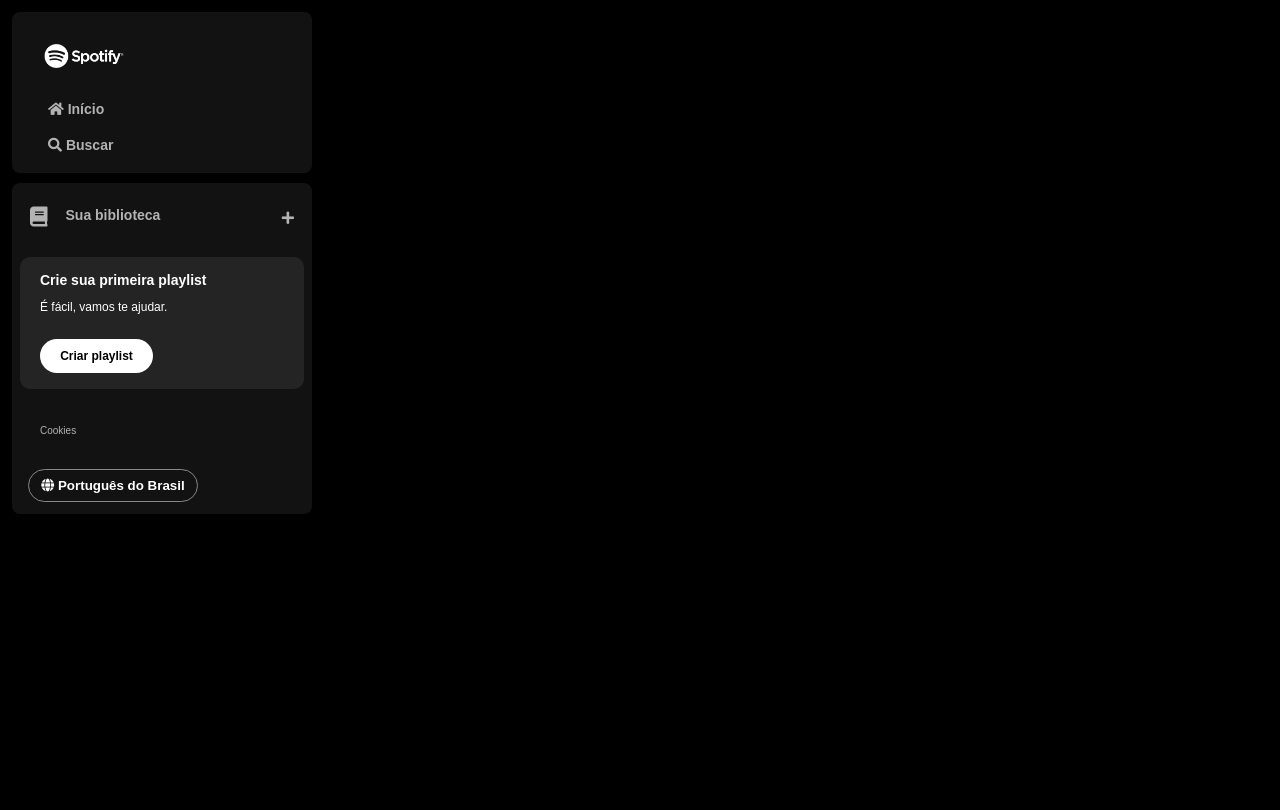
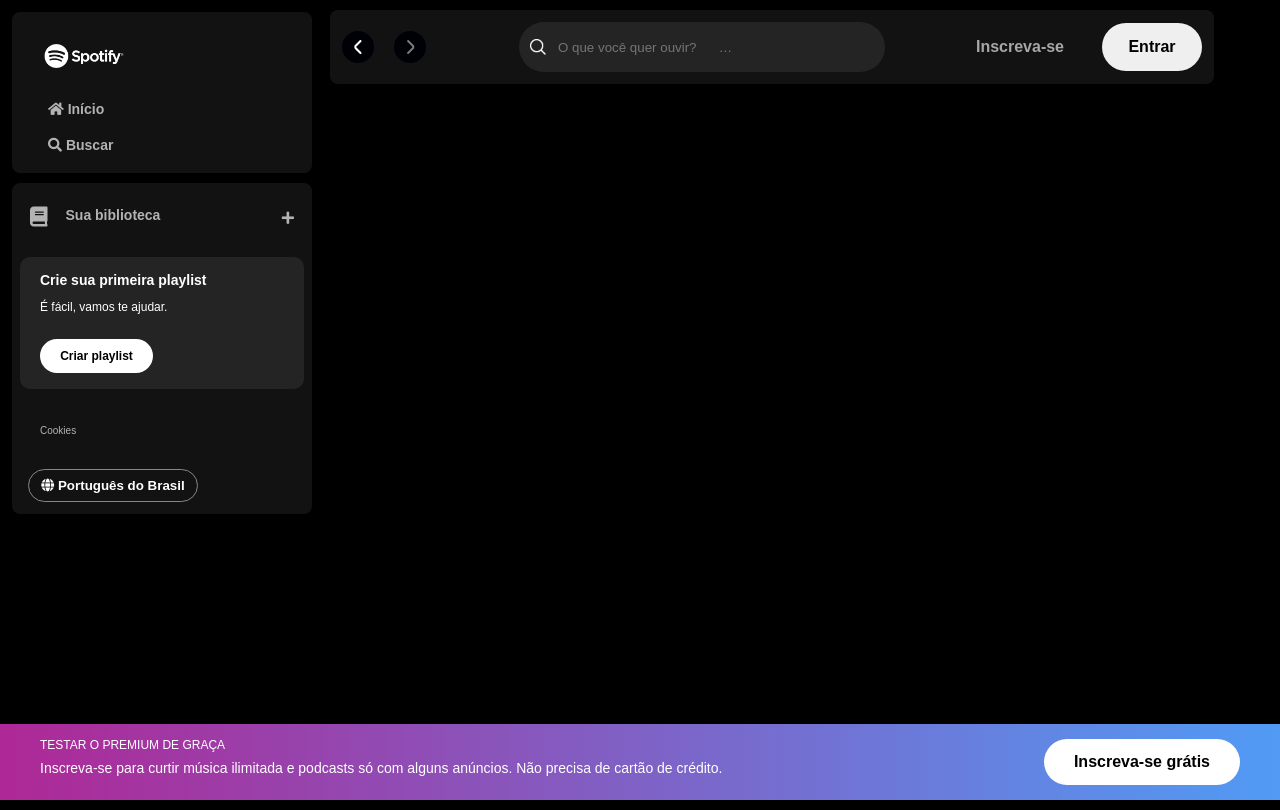
Before and after one commit to liviaalmeidamarins/SpotifyImers-oAlura, a plain HTML site: page index.html in a window 1280 px wide. Drawn offline with Linux system fonts and the light colour scheme.

Commit message:
Criando o FOOTER e o HEADER

```diff
--- a/index.html
+++ b/index.html
@@ -6,6 +6,7 @@
     <meta name="viewport" content="width=device-width, initial-scale=1.0">
     <title>Spotify Imersão</title>
     <link rel="stylesheet" href="src/styles/reset.css">
+    <link rel="stylesheet" href="src/styles/main-content.css">
     <link rel="stylesheet" href="src/styles/vars.css">
     <link rel="stylesheet" href="src/styles/sidebar-footer.css">
 
@@ -75,8 +76,45 @@
         </div>
     </div>
 
-    <footer>
+    <main>
+        <div class="main-container">
+            <nav class="header__navigation">
+                <div class="navigation">
+                    <button class="arrow-left">
+                        <img src="src/assets/icons/small-left.png" alt="Seta esquerda">
+                    </button>
 
+                    <button class="arrow-right">
+                        <img src="src/assets/icons/small-right.png" alt="Seta direita">
+                    </button>
+                </div>
+                    <div class="header__search">
+                        <img src="src/assets/icons/search.png" alt="">
+                        <input id="search-input" type="text"maxlength="800" placeholder="O que você quer ouvir?
+                        "/>
+                    </div>
+
+                    <div class="header__login">
+                        <button class="subscribe">Inscreva-se</button>
+                        <button class="login">Entrar</button>
+                    </div>
+                </div>
+            </nav>
+        </div>
+    </main>
+
+
+    <footer class="disclaimer-premium">
+        <div class="text">
+            <p class="disclaimer-premium__title">Testar o Premium de graça</p>
+            <p class="disclaimer-premium__subtitle">
+                Inscreva-se para curtir música ilimitada e podcasts só com alguns
+                anúncios. Não precisa de cartão de crédito.
+            </p>
+        </div>
+        <div class="button">
+            <button type="button">Inscreva-se grátis</button>
+        </div>
     </footer>
 </body>
 
--- /dev/null
+++ b/src/styles/main-content.css
@@ -0,0 +1,93 @@
+/* HEADER */
+
+.main-container{
+    max-width: 80vw;
+    height: 100vh;
+    margin-left: 320px;
+    margin-right: 56px;
+}
+
+.header__navigation {
+    display: flex;
+    justify-content: space-between;
+    align-items: center;
+    padding: 16px;
+    margin: 10px;
+    border-radius: 8px;
+    background-color: #121212;
+    padding: 12px;
+  }
+
+  .header__navigation .navigation {
+    display: flex;
+    justify-content: space-around;
+    align-items: center;
+  }
+
+  .header__navigation .navigation .arrow-left {
+    margin-right: 1.25rem;
+  }
+
+  .arrow-left,
+  .arrow-right {
+    display: flex;
+    align-items: center;
+    justify-content: center;
+    width: 32px;
+    height: 32px;
+    background: var(--bg-icon);
+    background-color:var(--bg-arrow-color);
+    border-radius: 50%;
+    border: none;
+    cursor: pointer;
+  }
+
+  .header__login {
+    display: flex;
+    align-items: center;
+  }
+
+  .header__search {
+    display: flex;
+    align-items: center;
+    width: 364px;
+    height: 48px;
+    margin-left: 8px;
+    background-color: #242424;
+    border-radius: 500px;
+    border: 1px solid transparent;
+  }
+
+  .header__search img {
+    width: 16px;
+    height: 16px;
+    margin-left: 10px;
+  }
+
+  .header__search input {
+    background: transparent;
+    border: none;
+    padding: 0px 100px 0 12px;
+    color: #fff;
+    text-overflow: ellipsis;
+    overflow:hidden;
+    white-space: nowrap;
+    outline: none;
+  }
+
+  .header__login .subscribe {
+    color: #a7a7a7;
+    font-size: 16px;
+    font-weight: 700;
+    background-color: transparent;
+    margin-right: 32px;
+  }
+
+  .header__login .login {
+    width: 100px;
+    height: 48px;
+    color: #000;
+    font-size: 16px;
+    font-weight: 700;
+    border-radius: 40px;
+  }
--- a/src/styles/sidebar-footer.css
+++ b/src/styles/sidebar-footer.css
@@ -170,3 +170,42 @@ body{
     padding:8px;
     border-radius:20px;
 }
+
+.disclaimer-premium {
+    position: fixed;
+    bottom: 0;
+    left: 0;
+    right: 0;
+    background: linear-gradient(to right, #ae2896, #509bf5);
+    padding: 15px 40px;
+    display: flex;
+    justify-content: space-between;
+}
+.disclaimer-premium .text {
+   flex-shrink: 0;
+}
+.disclaimer-premium .disclaimer-premium__title {
+    color: #ffffff;
+    text-transform: uppercase;
+    font-weight: 400;
+    font-size: 12px;
+    margin-bottom: 10px;
+}
+
+.disclaimer-premium .disclaimer-premium__subtitle {
+    color: #ffffff;
+    font-size: 14px;
+    font-weight: 500;
+}
+
+.disclaimer-premium button {
+    background-color: #ffffff;
+    color: #000000;
+    font-size: 16px;
+    font-weight: bold;
+    padding: 14px 30px;
+    border: 0px;
+    border-radius: 40px;
+    cursor: pointer;
+    flex-shrink: 0;
+}
--- a/src/styles/vars.css
+++ b/src/styles/vars.css
@@ -1,4 +1,8 @@
 :root{
     /*FONT*/
     --font-dm-sans: "DM Sans", sans-serif;
+
+    /*COLORS*/
+    --bg-icon: #131313;
+    --bg-arrow-color: rgba(0,0,07)
 }
```
